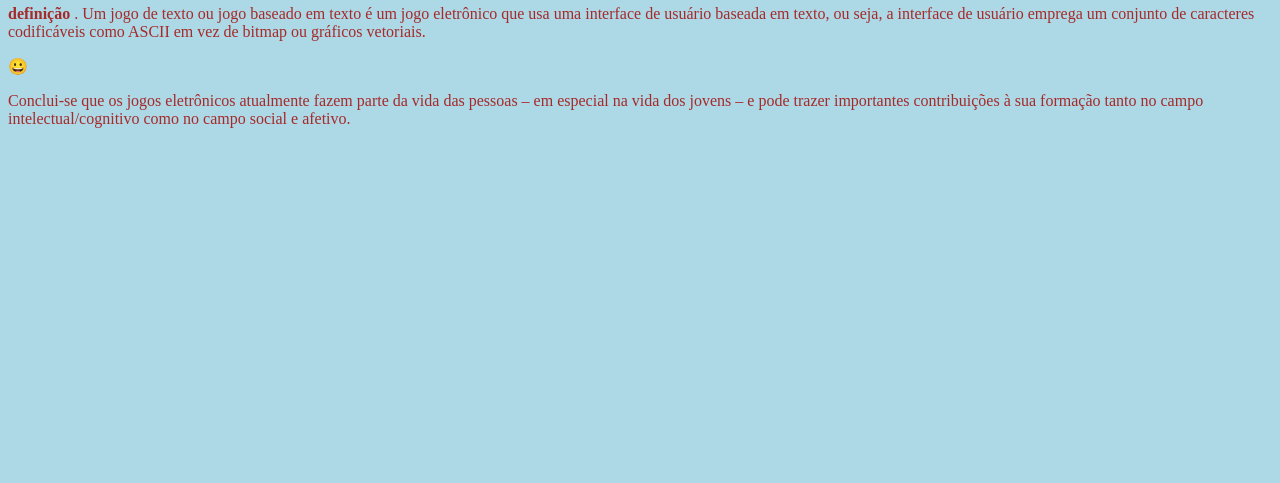
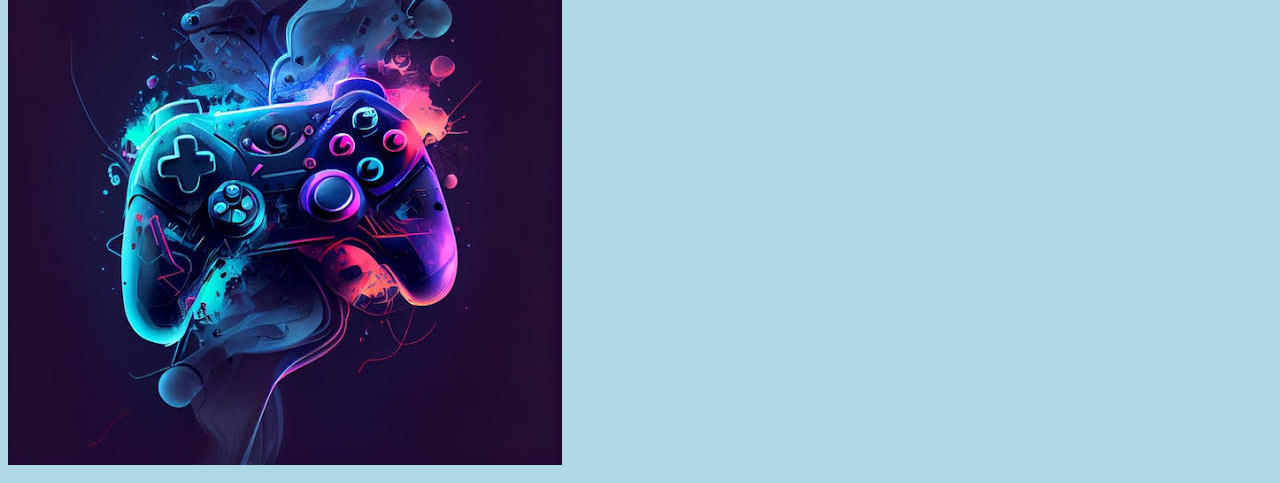
Before and after one commit to sklvlj/jogo, a plain HTML site: page index.html in a window 1280 px wide. Shown: the part 97-580 px from the top of the page. Drawn offline with Linux system fonts and the light colour scheme.

Commit message:
Update index.html

```diff
--- a/index.html
+++ b/index.html
@@ -7,7 +7,7 @@
     <link rel="stylesheet" href="style.css">
 </head>
 <body>
-    <img src="imagens(10).jpeg">
+    <img src="games.jpg">
     <h1 id="titulo" >Games</h1>
       <!-- este é comentario, no html. Não usa barra//-->
     <p class="texto"> <strong><em></em>definição</em></strong> .
```
